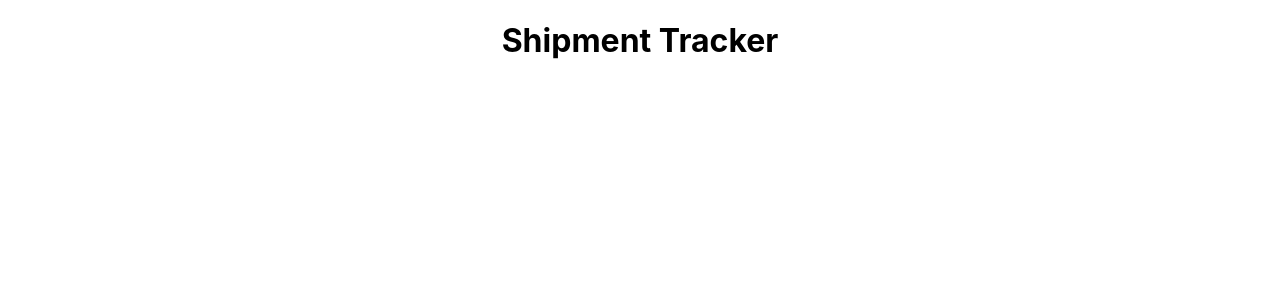
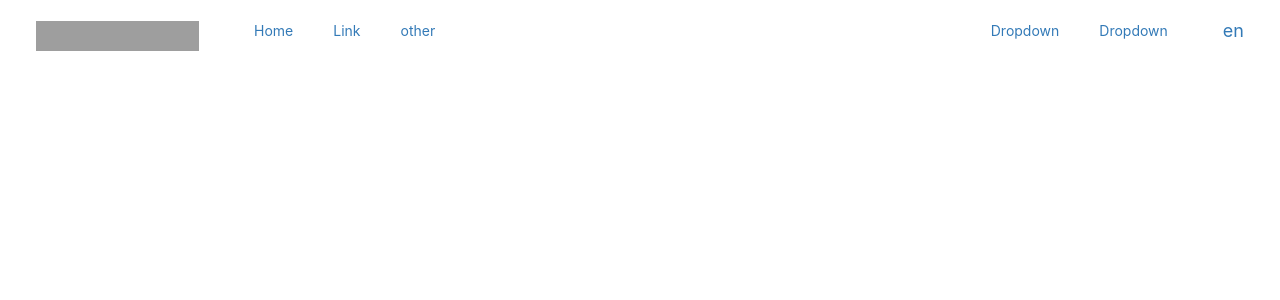
Before and after one commit to omar-etman/shipment-tracking-webapp, a React (Create React App) app: page / in a window 1280 px wide. Shown: the top 300 px of the page. Built offline with nearby package versions, Linux system fonts and the light colour scheme; grey boxes are pictures that could not be loaded.

Commit message:
Setup the app's header component + Build the Component's preliminary layout

```diff
--- a/package.json
+++ b/package.json
@@ -6,6 +6,7 @@
     "@testing-library/jest-dom": "^5.14.1",
     "@testing-library/react": "^11.2.7",
     "@testing-library/user-event": "^12.8.3",
+    "bootstrap": "^5.1.0",
     "react": "^17.0.2",
     "react-bootstrap": "^1.6.1",
     "react-dom": "^17.0.2",
--- a/public/index.html
+++ b/public/index.html
@@ -1,5 +1,5 @@
 <!DOCTYPE html>
-<html lang="en">
+<html lang="🇦🇪">
   <head>
     <meta charset="utf-8" />
     <link rel="icon" href="%PUBLIC_URL%/favicon.ico" />
@@ -25,6 +25,8 @@
       Learn how to configure a non-root public URL by running `npm run build`.
     -->
     <title>React App</title>
+
+    <link rel="stylesheet" href="https://maxcdn.bootstrapcdn.com/bootstrap/3.3.7/css/bootstrap.min.css" integrity="sha384-BVYiiSIFeK1dGmJRAkycuHAHRg32OmUcww7on3RYdg4Va+PmSTsz/K68vbdEjh4u" crossorigin="anonymous">
   </head>
   <body>
     <noscript>You need to enable JavaScript to run this app.</noscript>
--- a/src/components/App.js
+++ b/src/components/App.js
@@ -1,9 +1,10 @@
 import '../styles/App.css';
+import HeaderNav from './HeaderNav';
 
 function App() {
   return (
     <div className="App">
-      <h1>Shipment Tracker</h1>
+      <HeaderNav/>
     </div>
   );
 }
--- /dev/null
+++ b/src/components/HeaderNav.js
@@ -0,0 +1,49 @@
+import React from 'react'
+import { Navbar, NavItem, NavDropdown, MenuItem, Nav, Form, FormControl, Button } from 'react-bootstrap';
+import  '../styles/HeaderNav.css';
+
+function HeaderNav() {
+    return (
+        <div className="header">
+            <Navbar bg='light' expand='lg' className="header__navbar">
+                <Navbar.Brand href="#home" className ="navbar__logo">
+                    <img
+                        src="https://bosta.co/wp-content/uploads/2019/08/Component.svg"
+                        width="163"
+                        height="30"
+                        className="d-inline-block align-top"
+                        alt="React Bootstrap logo"
+                    />
+                </Navbar.Brand>
+                <Nav className='navbar__nav'>
+                    <Nav.Link href="#home" className="navbar__nav__options">Home</Nav.Link>
+                    <Nav.Link href="#link" className="navbar__nav__options">Link</Nav.Link>
+                    <Nav.Link href="#link" className="navbar__nav__options">other</Nav.Link>
+                </Nav>
+            </Navbar>
+
+            <Navbar bg='light' expand='lg' className="header__navbar">
+                <Nav className='navbar__nav'>
+                <NavDropdown title="Dropdown" id="basic-nav-dropdown" className="navbar__nav__options" >
+                        <NavDropdown.Item href="#action/3.1">
+                            <Form inline>
+                                <FormControl type="text" placeholder="Search" className="mr-sm-2" />
+                                <Button variant="outline-success">Search</Button>
+                            </Form>
+                        </NavDropdown.Item>
+                    </NavDropdown>
+                    <NavDropdown title="Dropdown" id="basic-nav-dropdown" className="navbar__nav__options" >
+                        <NavDropdown.Item href="#action/3.1">Action</NavDropdown.Item>
+                        <NavDropdown.Item href="#action/3.2">Another action</NavDropdown.Item>
+                        <NavDropdown.Item href="#action/3.3">Something</NavDropdown.Item>
+                        <NavDropdown.Divider />
+                        <NavDropdown.Item href="#action/3.4">Separated link</NavDropdown.Item>
+                    </NavDropdown>
+                </Nav>
+                <Navbar.Brand href="#home" className ="navbar__logo">en</Navbar.Brand>
+            </Navbar>
+        </div>
+    )
+}
+
+export default HeaderNav
--- /dev/null
+++ b/src/styles/HeaderNav.css
@@ -0,0 +1,27 @@
+.header {
+    display: flex;
+    align-items: center;
+    justify-content: space-between;
+    min-width: 100%;
+}
+
+.header__navbar {
+    display: flex;
+    align-items: center;
+    justify-content: space-between;
+}
+
+.navbar__logo {
+    margin: 0 20px;
+}
+
+.navbar__nav {
+    display: flex;
+    flex-flow: row nowrap;
+    justify-content: space-between;
+}
+
+.navbar__nav__options {
+    display: flex;
+    padding: 2rem;
+}
```
Also changed, not shown: src/logo.svg (deleted), 1 other file (tests, documents, lock files or other folders).
